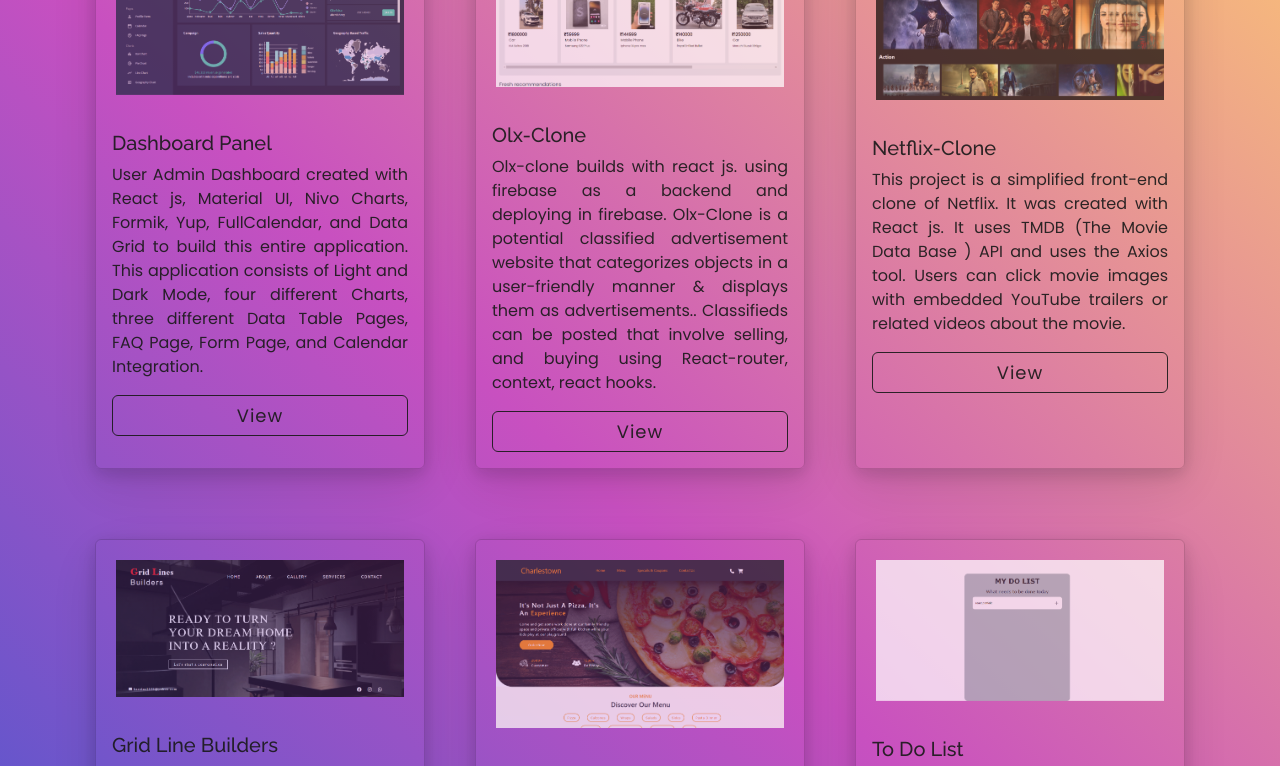
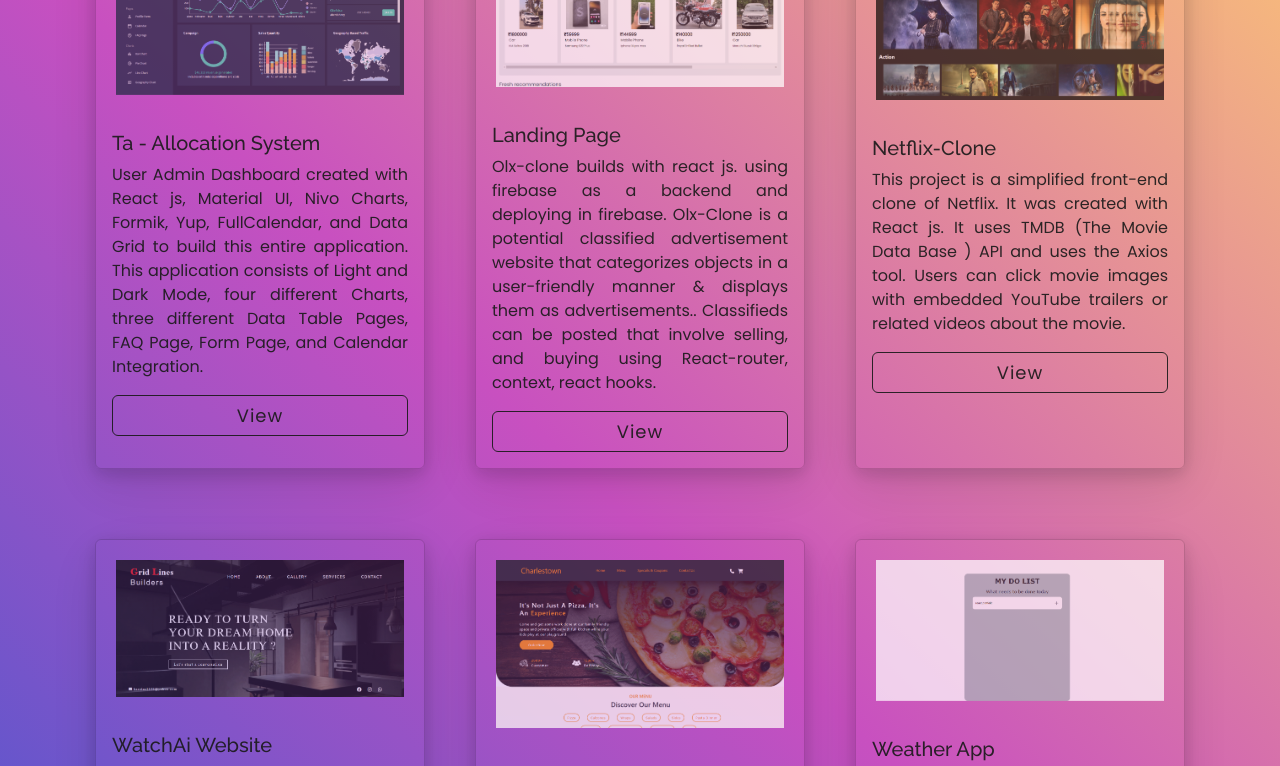
Before and after one commit to rahulvijay81/portfolio, a React (Vite) app: page /project in a window 1280 px wide. Shown: the part 240-1006 px from the top of the page. Built offline with nearby package versions, Linux system fonts and the light colour scheme.

Commit message:
initial commit

```diff
--- a/src/components/Aboutpage.jsx
+++ b/src/components/Aboutpage.jsx
@@ -12,7 +12,7 @@
                 <Row className='textbackground'>
                     <Col md={7} >
                         <h3 className='aboutmetext'>About <span>Me</span></h3>
-                        <p className='aboutdetails'> I m a self-taught Front End developer from India. I build websites with a focus on providing the experience for everyone using them and responsiveness. Curious to learn more about developing scalable distribution systems, love problem solving, and care about writing and maintainable code. A responsive design makes your website accessible to all users, regardless of their devices.
+                        <p className='aboutdetails'> Hi! I am Rohan pursuing Electrical Engineerign from Indian Institute Of Technology Jodhpur . I am a  self-taught Full-stack  Web developer  with a strong passion for problem-solving and software development. My journey in the field of Development has been driven by my curiosity to create scalable distribution systems and my unwavering commitment to crafting maintainable and efficient code. As a developer, I am deeply committed to ensuring that the solutions I create not only solve problems but also contribute to a seamless user experience. I love for problem-solving and dedication to writing clean and maintainable code .
                         </p>
                         <div className="skillsContainer">
                             <div className="skill--scroll">
--- a/src/components/Contactpage.jsx
+++ b/src/components/Contactpage.jsx
@@ -7,15 +7,15 @@
       <Container>
         <h2 className="contacthead">Get In Touch</h2>
         <p className="contactpara">
-          I’m currently searching for opportunities for a front-end developer
-          role. <br /> If there is any vacancy my inbox is always open. Whether
-          <br /> you have any further questions or just want to say hi, <br />
-          I’ll try my best to get back to you!
+          I’m currently searching for internship opportunities as a developer
+          . <br />Always open to queries and eager to assist . Whether
+          <br />  you have more questions or simply want to greet,  <br />
+          We'll definitely connect !
         </p>
         <button
           className="contactbtn"
           onClick={() => {
-            window.open("https://www.instagram.com/rahulvijay81/");
+            window.open("https://www.linkedin.com/in/rohan-raj-313835231/");
           }}
         >
           Say Hello
--- a/src/components/Header.jsx
+++ b/src/components/Header.jsx
@@ -86,7 +86,7 @@
           <Button
             onClick={() => {
               window.open(
-                "https://drive.google.com/file/d/15vdagidjigsbsGOCWLp2vJeqBGFXGXoU/view?usp=drive_link"
+                "https://drive.google.com/file/d/1fljHSGMPwGnuav7xLhv3CPNurNp1jL8x/view?usp=sharing"
               );
             }}
             className="resumebtn"
--- a/src/components/Homepage.jsx
+++ b/src/components/Homepage.jsx
@@ -16,15 +16,15 @@
         <Row>
           <Col md={7}>
             <h2 className='headtext'>Hello <span className='wave'>👋 </span></h2>
-            <h2 className='nametext'>Im Rahul Vijay</h2>
+            <h2 className='nametext'>Im Rohan Raj</h2>
             <span></span>
             <Text />
             <button onClick={() => {
-              window.open("https://github.com/rahulvijay81");
+              window.open("https://github.com/rrhan32");
             }}
               className='socailmediabtn'><AiFillGithub className='icon' /></button>
             <button onClick={() => {
-              window.open("https://www.linkedin.com/in/rahulvijay81/");
+              window.open("https://www.linkedin.com/in/rohan-raj-313835231/");
             }}
               className='socailmediabtn'><FaLinkedinIn className='icon' /></button>
             <button onClick={() => {
--- a/src/components/Projectlist.jsx
+++ b/src/components/Projectlist.jsx
@@ -19,7 +19,7 @@
               <ProjectCard
                 imgPath={adminpanel}
                 isBlog={false}
-                title="Dashboard Panel"
+                title="Ta - Allocation System"
                 description="User Admin Dashboard created with React js, Material UI, Nivo Charts, Formik, Yup, FullCalendar, and Data Grid to build this entire application. This application consists of Light and Dark Mode, four different Charts, three different Data Table Pages, FAQ Page, Form Page, and Calendar Integration."
                 ghLink="https://rahul-dashboard-pannel.netlify.app"
               />
@@ -29,7 +29,7 @@
               <ProjectCard
                 imgPath={olximage}
                 isBlog={false}
-                title="Olx-Clone"
+                title="Landing Page"
                 description="Olx-clone builds with react js. using firebase as a backend and deploying in firebase. Olx-Clone is a potential classified advertisement website that categorizes objects in a user-friendly manner & displays them as advertisements.. Classifieds can be posted that involve selling, and buying using React-router, context, react hooks."
                 ghLink="https://olx-clone-rahul.netlify.app/"
               />
@@ -49,8 +49,8 @@
               <ProjectCard
                 imgPath={gridlinesbuilders}
                 isBlog={false}
-                title="Grid Line Builders"
-                description="Grid line builders is a static webpage built with HTML, CSS, and JavaScript. Users can see images of their work and contact information that helps to connect the home builders through a webpage. webpage builds responsive to multiple sizes of devices."
+                title="WatchAi Website"
+                description="WatchAi is a static webpage built with HTML, CSS, and JavaScript. Users can see images of their work and contact information that helps to connect the home builders through a webpage. webpage builds responsive to multiple sizes of devices."
                 ghLink="https://gridlinesbuilders.in/"
               />
             </Col>
@@ -59,7 +59,7 @@
               <ProjectCard
                 imgPath={charlespizza}
                 isBlog={false}
-                title="Charlestown Pizza"
+                title="Quizzio"
                 description="Charlestown pizza is a static website completely build with bootstrap with fully responsive."
                 ghLink="https://rahulvijay81.github.io/Pizzastore-bootstrap/"
               />
@@ -69,7 +69,7 @@
               <ProjectCard
                 imgPath={todolist}
                 isBlog={false}
-                title="To Do List"
+                title="Weather App"
                 description=" To-Do App that build will allow a user to add a task to a list of to-do items. Once the task is added, the user will be able to delete it as completed once it has done."
                 ghLink="https://todolist-rahul81.netlify.app/"
               />
--- a/src/components/Text.jsx
+++ b/src/components/Text.jsx
@@ -7,9 +7,8 @@
     <Typewriter
       options={{
         strings: [
+          "Full stack Web Developer",
           "React Js Developer",
-          "UI Developer",
-          "Front End Developer",
         ],
         autoStart: true,
         loop: true,
--- a/src/data/SkillsData.js
+++ b/src/data/SkillsData.js
@@ -2,14 +2,16 @@
     'HTML',
     'CSS',
     'Javascript',
+    'C++',
+    'Python',
     'React',
     'ViteJS',
     'Git',
     'MaterialUI',
     'Bootstrap',
     'Tailwind',
-    'Figma',
-    'Photoshop',
+    'MongoDB',
+    'Node JS',
 ]
 
 // Choose your skills from below. Make sure it's in the same format and spelled correctly.
```
